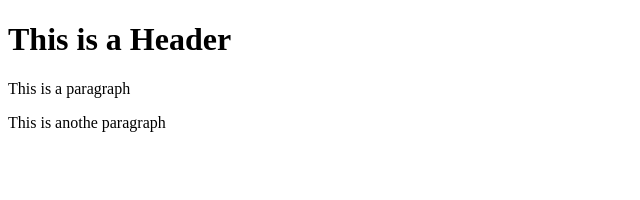
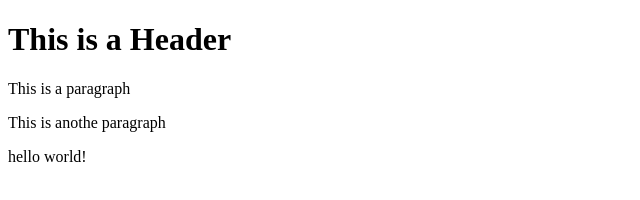
Before and after one commit to CodedConscience/git-test, a website: page index.html in a window 1280 px wide. Shown: the whole page, without its empty margins (0-640 px from the left). Drawn offline with Linux system fonts and the light colour scheme.

Commit message:
using NPM

```diff
--- a/index.html
+++ b/index.html
@@ -4,5 +4,6 @@
       <h1>This is a Header</h1>
       <p>This is a paragraph</p>
       <p>This is anothe paragraph</p>
+      <p>hello world!</p>
    </body>
 </html>
```
Also changed, not shown: package.json (added, +24 -0 lines), 2 other files.
